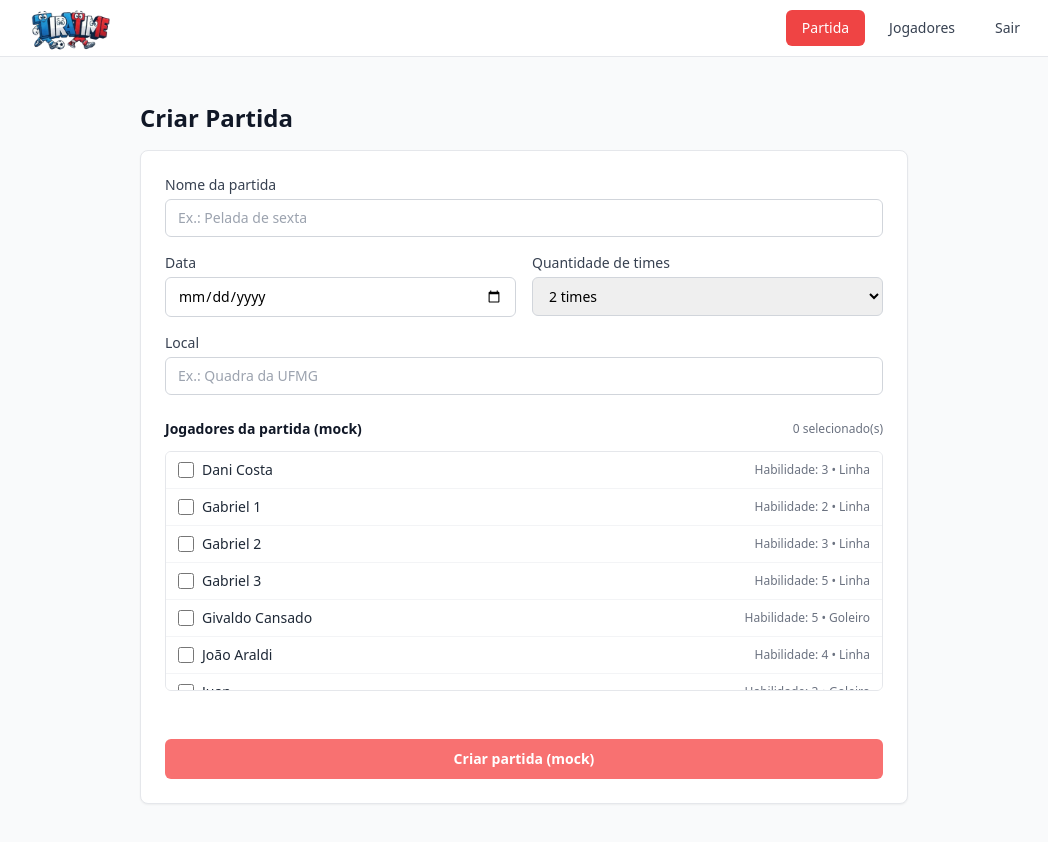
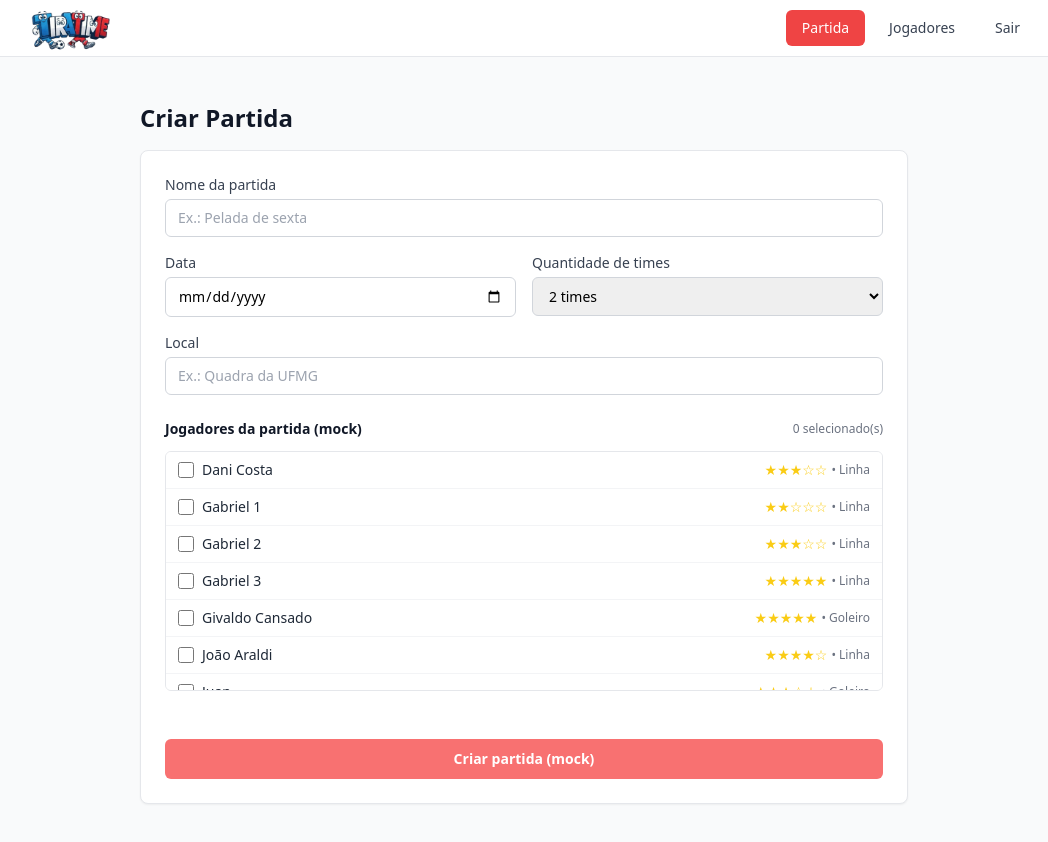
Before and after one commit to marciabigao/tira-time, a React (Vite) app in the folder client/: page /match in a window 1280 px wide. Shown: the top 842 px of the page, without its empty margins (116-1164 px from the left). Built offline with nearby package versions, Linux system fonts and the light colour scheme.

Commit message:
feat: estrelas na listagem de jogadores

```diff
--- a/client/src/pages/MatchPage.jsx
+++ b/client/src/pages/MatchPage.jsx
@@ -1,6 +1,7 @@
 import { useEffect, useState } from "react";
 import MainLayout from "../layouts/MainLayout.jsx";
 import { playersMock } from "../mocks/playersMock.js";
+import StarRating from "../components/StarRating.jsx";
 
 function MatchPage() {
   const [matchName, setMatchName] = useState("");
@@ -201,11 +202,14 @@ function MatchPage() {
                                 {player.name}
                               </span>
                             </div>
-                            <span className="text-xs text-gray-500">
-                              Habilidade: {player.ability} •{" "}
-                              {player.position === "GoalKeeper"
-                                ? "Goleiro"
-                                : "Linha"}
+                            <span className="text-xs text-gray-500 flex items-center gap-1">
+                              <StarRating value={player.ability} />
+                              <span>
+                                •{" "}
+                                {player.position === "GoalKeeper"
+                                  ? "Goleiro"
+                                  : "Linha"}
+                              </span>
                             </span>
                           </li>
                         );
```
